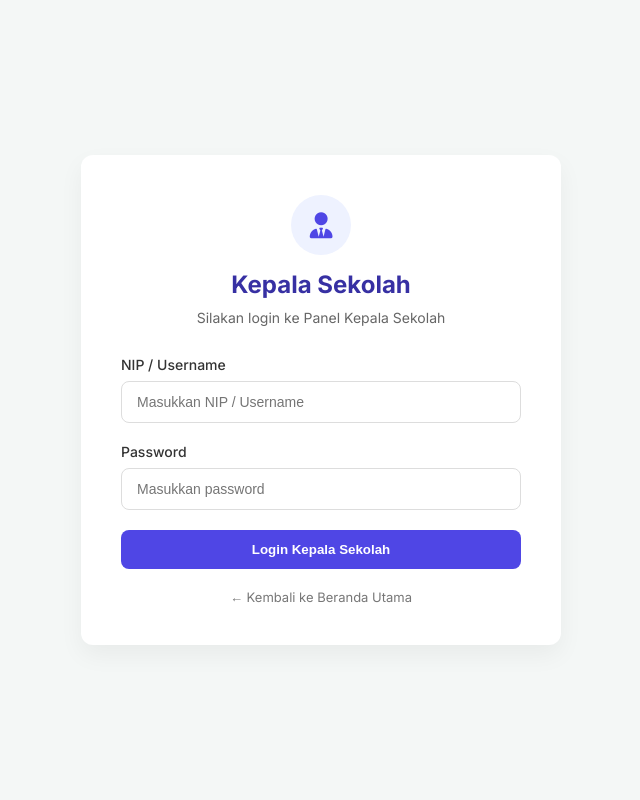
After one commit to musyafak-a/MIN_4JOMBANG, a Django app: page /kepsek/login/ in a window 1280 px wide. The commit adds this page. Shown: the whole page, without its empty margins (319-959 px from the left). Run offline with Django 5.2, Linux system fonts and the light colour scheme.

Commit message:
session login

```diff
--- a/admin_sekolah_panel/urls.py
+++ b/admin_sekolah_panel/urls.py
@@ -4,6 +4,8 @@ from . import views
 app_name = 'admin_sekolah_panel'
 
 urlpatterns = [
+    path('login/', views.login_view, name='login'),
+    path('logout/', views.logout_view, name='logout'),
     path('', views.dashboard, name='dashboard'),
 
     # Kelola Berita
--- a/kepsek_panel/urls.py
+++ b/kepsek_panel/urls.py
@@ -4,6 +4,8 @@ from . import views
 app_name = 'kepsek_panel'
 
 urlpatterns = [
+    path('login/', views.login_view, name='login'),
+    path('logout/', views.logout_view, name='logout'),
     path('', views.dashboard, name='dashboard'),
 
     # Persetujuan
--- a/kepsek_panel/views.py
+++ b/kepsek_panel/views.py
@@ -1,4 +1,5 @@
 from django.shortcuts import render, redirect, get_object_or_404
+from django.contrib.auth import authenticate, login, logout
 from django.contrib.auth.decorators import login_required, user_passes_test
 from django.contrib import messages
 from django.utils import timezone
@@ -6,10 +7,43 @@ from guru_panel.models import CutiGuru, PengajuanAnggaran
 from akademik.models import Raport, PendaftarPPDB, MutasiSiswa, Siswa
 
 def is_kepsek(user):
-    return user.is_authenticated and hasattr(user, 'profil_guru') and user.profil_guru.posisi == 'Kepala Sekolah'
+    return user.is_authenticated and ((hasattr(user, 'profil_guru') and user.profil_guru.posisi == 'Kepala Sekolah') or user.is_superuser)
 
-@login_required
-@user_passes_test(is_kepsek)
+def login_view(request):
+    if request.user.is_authenticated:
+        if is_kepsek(request.user):
+            return redirect('kepsek_panel:dashboard')
+        elif hasattr(request.user, 'profil_guru'):
+            return redirect('guru_panel:dashboard')
+        elif hasattr(request.user, 'profil_admin_sekolah'):
+            return redirect('admin_sekolah_panel:dashboard')
+        elif hasattr(request.user, 'profil_siswa'):
+            return redirect('core:dashboard_siswa')
+        else:
+            return redirect('admin:index')
+
+    if request.method == 'POST':
+        nip = request.POST.get('nip') or request.POST.get('username')
+        password = request.POST.get('password')
+        user = authenticate(request, username=nip, password=password)
+        if user is not None:
+            if is_kepsek(user):
+                login(request, user)
+                return redirect('kepsek_panel:dashboard')
+            else:
+                messages.error(request, 'Akun ini bukan akun Kepala Sekolah.')
+        else:
+            messages.error(request, 'NIP/Username atau Password salah.')
+
+    return render(request, 'kepsek_panel/login.html')
+
+def logout_view(request):
+    logout(request)
+    messages.info(request, 'Anda telah keluar.')
+    return redirect('kepsek_panel:login')
+
+@login_required(login_url='kepsek_panel:login')
+@user_passes_test(is_kepsek, login_url='kepsek_panel:login')
 def dashboard(request):
     total_cuti_menunggu = CutiGuru.objects.filter(status='Menunggu').count()
     total_anggaran_menunggu = PengajuanAnggaran.objects.filter(status='Menunggu').count()
@@ -24,14 +58,14 @@ def dashboard(request):
     }
     return render(request, 'kepsek_panel/dashboard.html', context)
 
-@login_required
-@user_passes_test(is_kepsek)
+@login_required(login_url='kepsek_panel:login')
+@user_passes_test(is_kepsek, login_url='kepsek_panel:login')
 def persetujuan_cuti(request):
     cuti_list = CutiGuru.objects.all().order_by('-tanggal_pengajuan')
     return render(request, 'kepsek_panel/persetujuan_cuti.html', {'cuti_list': cuti_list})
 
-@login_required
-@user_passes_test(is_kepsek)
+@login_required(login_url='kepsek_panel:login')
+@user_passes_test(is_kepsek, login_url='kepsek_panel:login')
 def action_cuti(request, cuti_id, action):
     cuti = get_object_or_404(CutiGuru, id=cuti_id)
     if action == 'approve':
@@ -43,14 +77,14 @@ def action_cuti(request, cuti_id, action):
     cuti.save()
     return redirect('kepsek_panel:persetujuan_cuti')
 
-@login_required
-@user_passes_test(is_kepsek)
+@login_required(login_url='kepsek_panel:login')
+@user_passes_test(is_kepsek, login_url='kepsek_panel:login')
 def persetujuan_anggaran(request):
     anggaran_list = PengajuanAnggaran.objects.all().order_by('-tanggal_pengajuan')
     return render(request, 'kepsek_panel/persetujuan_anggaran.html', {'anggaran_list': anggaran_list})
 
-@login_required
-@user_passes_test(is_kepsek)
+@login_required(login_url='kepsek_panel:login')
+@user_passes_test(is_kepsek, login_url='kepsek_panel:login')
 def action_anggaran(request, anggaran_id, action):
     anggaran = get_object_or_404(PengajuanAnggaran, id=anggaran_id)
     if action == 'approve':
@@ -62,14 +96,14 @@ def action_anggaran(request, anggaran_id, action):
     anggaran.save()
     return redirect('kepsek_panel:persetujuan_anggaran')
 
-@login_required
-@user_passes_test(is_kepsek)
+@login_required(login_url='kepsek_panel:login')
+@user_passes_test(is_kepsek, login_url='kepsek_panel:login')
 def tanda_tangan_raport(request):
     raport_list = Raport.objects.all().select_related('siswa', 'kelas').order_by('kelas__nama_kelas', 'siswa__nama_lengkap')
     return render(request, 'kepsek_panel/tanda_tangan_raport.html', {'raport_list': raport_list})
 
-@login_required
-@user_passes_test(is_kepsek)
+@login_required(login_url='kepsek_panel:login')
+@user_passes_test(is_kepsek, login_url='kepsek_panel:login')
 def sign_raport(request, raport_id):
     raport = get_object_or_404(Raport, id=raport_id)
     if not raport.is_signed_by_kepsek:
@@ -79,20 +113,20 @@ def sign_raport(request, raport_id):
         messages.success(request, f"Raport {raport.siswa.nama_lengkap} berhasil ditandatangani.")
     return redirect('kepsek_panel:tanda_tangan_raport')
 
-@login_required
-@user_passes_test(is_kepsek)
+@login_required(login_url='kepsek_panel:login')
+@user_passes_test(is_kepsek, login_url='kepsek_panel:login')
 def laporan_ppdb(request):
     pendaftar_list = PendaftarPPDB.objects.all().order_by('-tanggal_daftar')
     return render(request, 'kepsek_panel/laporan_ppdb.html', {'pendaftar_list': pendaftar_list})
 
-@login_required
-@user_passes_test(is_kepsek)
+@login_required(login_url='kepsek_panel:login')
+@user_passes_test(is_kepsek, login_url='kepsek_panel:login')
 def laporan_mutasi(request):
     mutasi_list = MutasiSiswa.objects.all().order_by('-tanggal')
     return render(request, 'kepsek_panel/laporan_mutasi.html', {'mutasi_list': mutasi_list})
 
-@login_required
-@user_passes_test(is_kepsek)
+@login_required(login_url='kepsek_panel:login')
+@user_passes_test(is_kepsek, login_url='kepsek_panel:login')
 def laporan_kelulusan(request):
     # Asumsi lulus jika kelas tingkat 6 dan status_naik_kelas (dalam hal ini artinya lulus)
     kelulusan_list = Raport.objects.filter(kelas__tingkat='6', status_naik_kelas=True).select_related('siswa', 'kelas')
--- a/sdms/settings.py
+++ b/sdms/settings.py
@@ -213,3 +213,5 @@ JAZZMIN_UI_TWEAKS = {
         "success": "btn-success"
     }
 }
+
+LOGIN_URL = 'core:login_siswa'
--- a/templates/admin_sekolah_panel/base_admin_sekolah.html
+++ b/templates/admin_sekolah_panel/base_admin_sekolah.html
@@ -71,7 +71,7 @@
             </li>
 
             <li class="nav-item" style="margin-top: 20px;">
-                <a href="{% url 'custom_logout' %}" class="nav-link text-danger">
+                <a href="{% url 'admin_sekolah_panel:logout' %}" class="nav-link text-danger">
                     <i class='bx bx-log-out'></i>
                     <span>Keluar</span>
                 </a>
--- a/templates/kepsek_panel/base_kepsek.html
+++ b/templates/kepsek_panel/base_kepsek.html
@@ -60,7 +60,7 @@
                     </a>
                 </li>
                 <li class="nav-item mt-3">
-                    <a href="{% url 'custom_logout' %}" class="nav-link text-danger">
+                    <a href="{% url 'kepsek_panel:logout' %}" class="nav-link text-danger">
                         <i class="nav-icon fas fa-sign-out-alt"></i>
                         <p>Keluar</p>
                     </a>
--- /dev/null
+++ b/templates/kepsek_panel/login.html
@@ -0,0 +1,146 @@
+<!DOCTYPE html>
+<html lang="id">
+<head>
+    <meta charset="UTF-8">
+    <meta name="viewport" content="width=device-width, initial-scale=1.0">
+    <title>Login Kepala Sekolah - MIN 4 Jombang</title>
+    {% load static %}
+    <link href="https://fonts.googleapis.com/css2?family=Inter:wght@300;400;500;600;700&display=swap" rel="stylesheet">
+    <link rel="stylesheet" href="https://cdnjs.cloudflare.com/ajax/libs/font-awesome/6.4.0/css/all.min.css">
+    <style>
+        body.login-page {
+            display: flex;
+            align-items: center;
+            justify-content: center;
+            min-height: 100vh;
+            background-color: #F4F7F6;
+            margin: 0;
+            font-family: 'Inter', sans-serif;
+        }
+        .login-card {
+            background: #ffffff;
+            padding: 40px;
+            border-radius: 12px;
+            box-shadow: 0 10px 25px rgba(0,0,0,0.05);
+            width: 100%;
+            max-width: 400px;
+        }
+        .login-header {
+            text-align: center;
+            margin-bottom: 30px;
+        }
+        .login-header .icon-wrapper {
+            width: 60px;
+            height: 60px;
+            background: #eef2ff;
+            color: #4f46e5;
+            border-radius: 50%;
+            display: flex;
+            align-items: center;
+            justify-content: center;
+            margin: 0 auto 15px;
+            font-size: 26px;
+        }
+        .login-header h2 {
+            color: #3730a3;
+            margin: 0 0 10px;
+            font-weight: 700;
+        }
+        .login-header p {
+            color: #666;
+            margin: 0;
+            font-size: 14px;
+        }
+        .form-group {
+            margin-bottom: 20px;
+        }
+        .form-group label {
+            display: block;
+            margin-bottom: 8px;
+            color: #333;
+            font-weight: 500;
+            font-size: 14px;
+        }
+        .form-control {
+            width: 100%;
+            padding: 12px 15px;
+            border: 1px solid #ddd;
+            border-radius: 8px;
+            font-size: 14px;
+            box-sizing: border-box;
+            transition: all 0.3s;
+        }
+        .form-control:focus {
+            border-color: #4f46e5;
+            outline: none;
+            box-shadow: 0 0 0 3px rgba(79, 70, 229, 0.15);
+        }
+        .btn-login {
+            width: 100%;
+            padding: 12px;
+            background: #4f46e5;
+            color: white;
+            border: none;
+            border-radius: 8px;
+            font-weight: 600;
+            cursor: pointer;
+            transition: background 0.3s;
+        }
+        .btn-login:hover {
+            background: #4338ca;
+        }
+        .alert {
+            padding: 12px;
+            border-radius: 8px;
+            background-color: #ffebee;
+            color: #c62828;
+            margin-bottom: 20px;
+            font-size: 14px;
+            text-align: center;
+        }
+        .back-link {
+            display: block;
+            text-align: center;
+            margin-top: 20px;
+            color: #777;
+            text-decoration: none;
+            font-size: 13px;
+        }
+        .back-link:hover {
+            color: #4f46e5;
+        }
+    </style>
+</head>
+<body class="login-page">
+    <div class="login-card">
+        <div class="login-header">
+            <div class="icon-wrapper">
+                <i class="fa-solid fa-user-tie"></i>
+            </div>
+            <h2>Kepala Sekolah</h2>
+            <p>Silakan login ke Panel Kepala Sekolah</p>
+        </div>
+
+        {% if messages %}
+            {% for message in messages %}
+                <div class="alert">{{ message }}</div>
+            {% endfor %}
+        {% endif %}
+
+        <form method="POST">
+            {% csrf_token %}
+            <div class="form-group">
+                <label for="nip">NIP / Username</label>
+                <input type="text" id="nip" name="nip" class="form-control" required placeholder="Masukkan NIP / Username">
+            </div>
+            <div class="form-group">
+                <label for="password">Password</label>
+                <input type="password" id="password" name="password" class="form-control" required placeholder="Masukkan password">
+            </div>
+            <button type="submit" class="btn-login">Login Kepala Sekolah</button>
+        </form>
+
+        <a href="{% url 'core:home' %}" class="back-link">&larr; Kembali ke Beranda Utama</a>
+    </div>
+</body>
+</html>
```
Also changed, not shown: admin_sekolah_panel/views.py (+49 -15 lines), core/views.py (+16 -4 lines), guru_panel/views.py (+30 -9 lines), templates/admin_sekolah_panel/login.html (added, +146 -0 lines), templates/core/base.html (+17 -2 lines).
